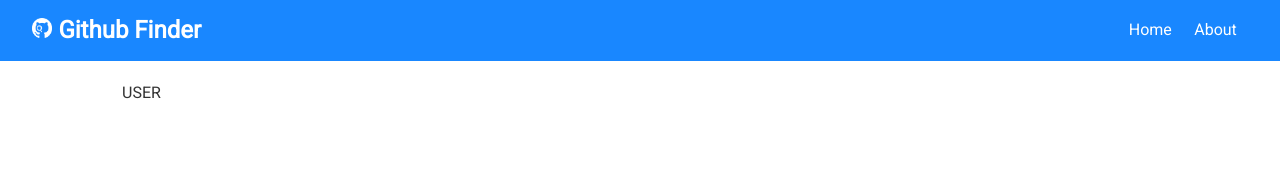
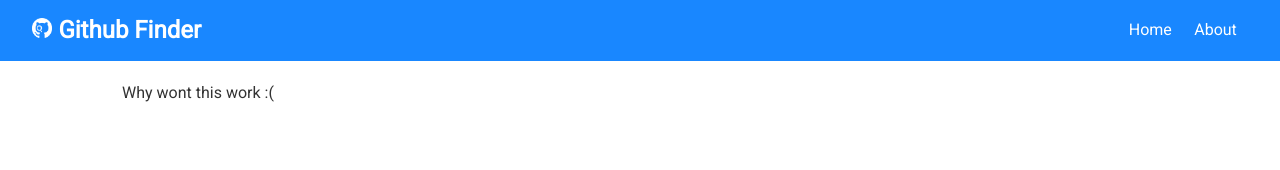
Before and after one commit to alexleybourne/Github-Finder, a React (Create React App) app: page /user/1 in a window 1280 px wide. Shown: the top 170 px of the page. Built offline with nearby package versions, Linux system fonts and the light colour scheme; no server answers.

Commit message:
New user page but data not working

```diff
--- a/public/index.html
+++ b/public/index.html
@@ -11,10 +11,10 @@
     />
 
     <!-- Favicon -->
-    <link rel="apple-touch-icon" sizes="180x180" href="./favicon/apple-touch-icon.png">
+    <!-- <link rel="apple-touch-icon" sizes="180x180" href="./favicon/apple-touch-icon.png">
     <link rel="icon" type="image/png" sizes="32x32" href="./favicon/favicon-32x32.png">
     <link rel="icon" type="image/png" sizes="16x16" href="./favicon/favicon-16x16.png">
-    <link rel="manifest" href="./favicon/site.webmanifest">
+    <link rel="manifest" href="./favicon/site.webmanifest"> -->
 
     <!-- Font Awesome -->
     <script src="https://kit.fontawesome.com/094a4fbd41.js" crossorigin="anonymous"></script>
--- a/src/components/users/User.js
+++ b/src/components/users/User.js
@@ -1,9 +1,24 @@
 import React, { Component } from 'react'
 
 export class User extends Component {
+
+    componentDidMount() {
+        this.props.getUser(this.props.match.params.login)
+    }
+
     render() {
+
+        const {
+            name, avatar_url, location, bio, blog, login, html_url, followers, following, public_repos, public_gists, hireable
+        } = this.props.user
+
+        const {loading} = this.props
+
         return (
-            <div>USER</div>
+            <div>
+                <p>Why wont this work :(</p>
+                {name}
+            </div>
         )
     }
 }
--- a/src/components/users/UserItem.js
+++ b/src/components/users/UserItem.js
@@ -1,5 +1,6 @@
 import React from "react"
 import PropTypes from 'prop-types'
+import {Link} from 'react-router-dom'
 
 const UserItem = ({user: {login, avatar_url, html_url}}) => {
 
@@ -13,7 +14,7 @@ const UserItem = ({user: {login, avatar_url, html_url}}) => {
         />
         <h3>{login}</h3>
         <div>
-            <a href={html_url} className="btn btn-primary btn-sm my-1 rounded" target="_blank" rel="noopener noreferrer" >View</a>
+            <Link to={`/user/${login}`} className="btn btn-primary btn-sm my-1 rounded" >View</Link>
         </div>
       </div>
     )
```
